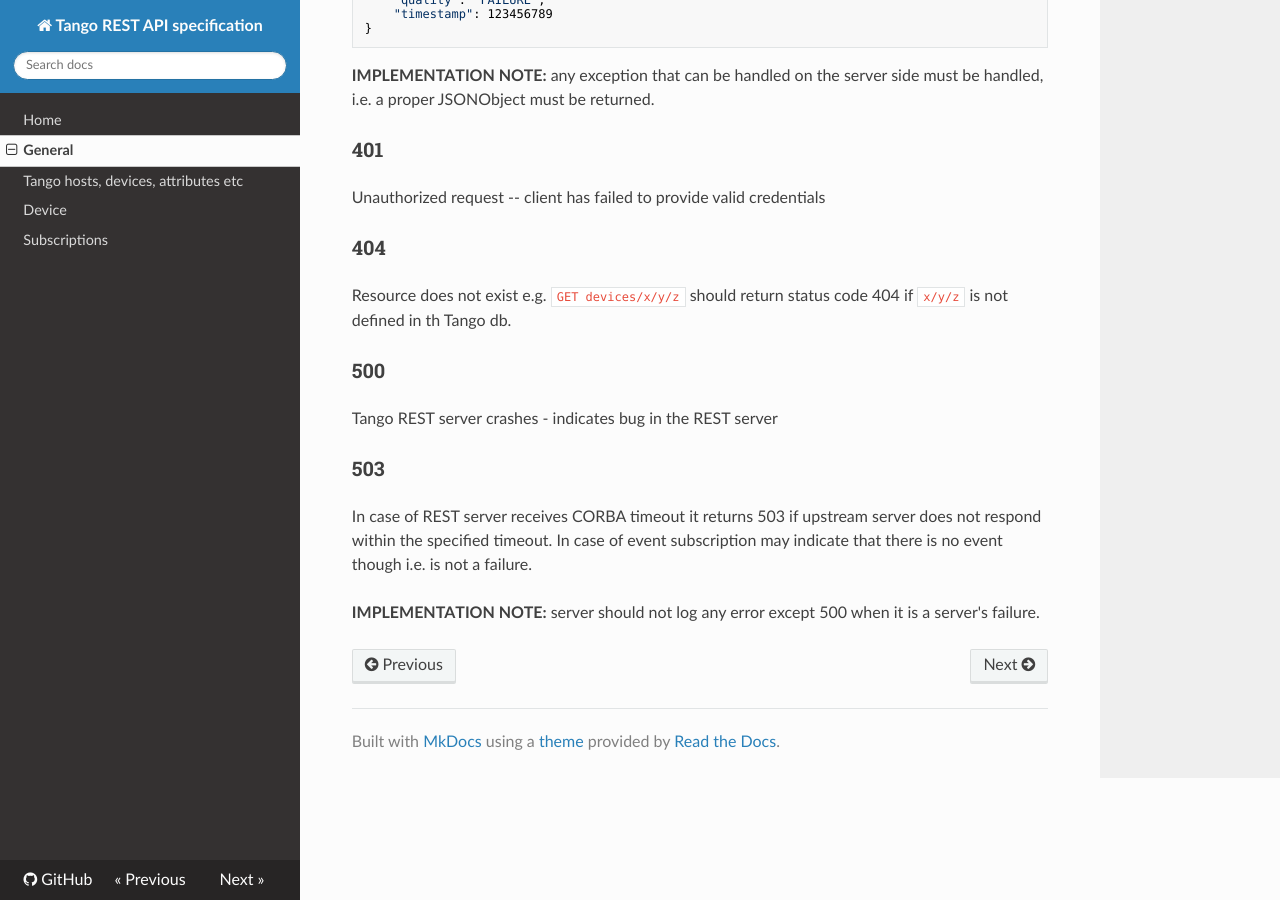
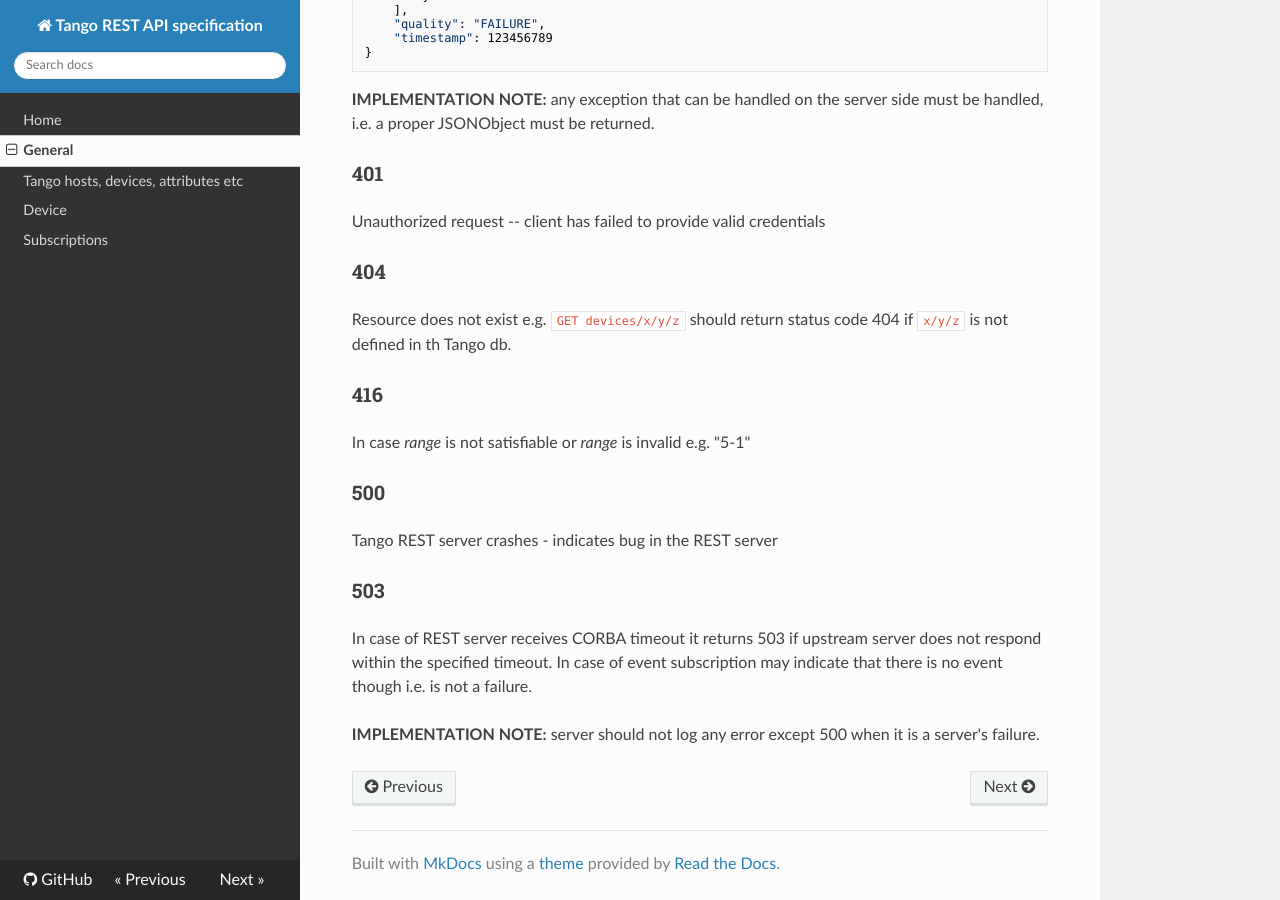
Before and after one commit to tango-controls/rest-api, an MkDocs documentation site: the page built from docs/general.md, in a window 1280 px wide and 900 px high, scrolled down 5176 px. Built offline with MkDocs 1.6.1, drawn with Linux system fonts in a browser that asks for light colours; nearby versions of some CDN libraries; old or Windows-style settings are respelled for this version of MkDocs.

Commit message:
Improve #40

```diff
--- a/docs/general.md
+++ b/docs/general.md
@@ -242,6 +242,10 @@ Unauthorized request -- client has failed to provide valid credentials
 
 Resource does not exist e.g. `GET devices/x/y/z` should return status code 404 if `x/y/z` is not defined in th Tango db.
 
+### 416
+
+In case _range_ is not satisfiable or _range_ is invalid e.g. "5-1"
+
 ### 500
 
 Tango REST server crashes - indicates bug in the REST server
```
